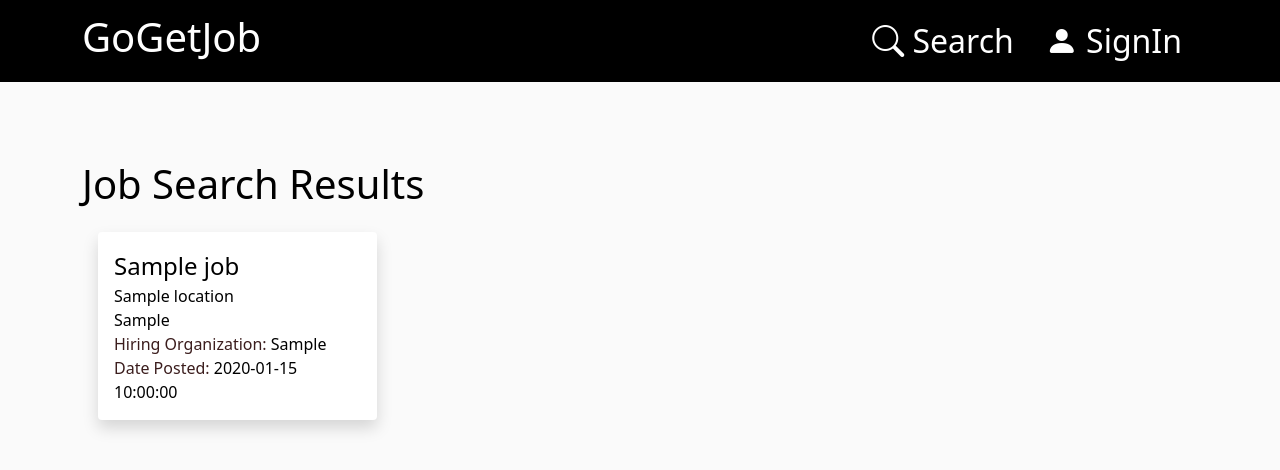
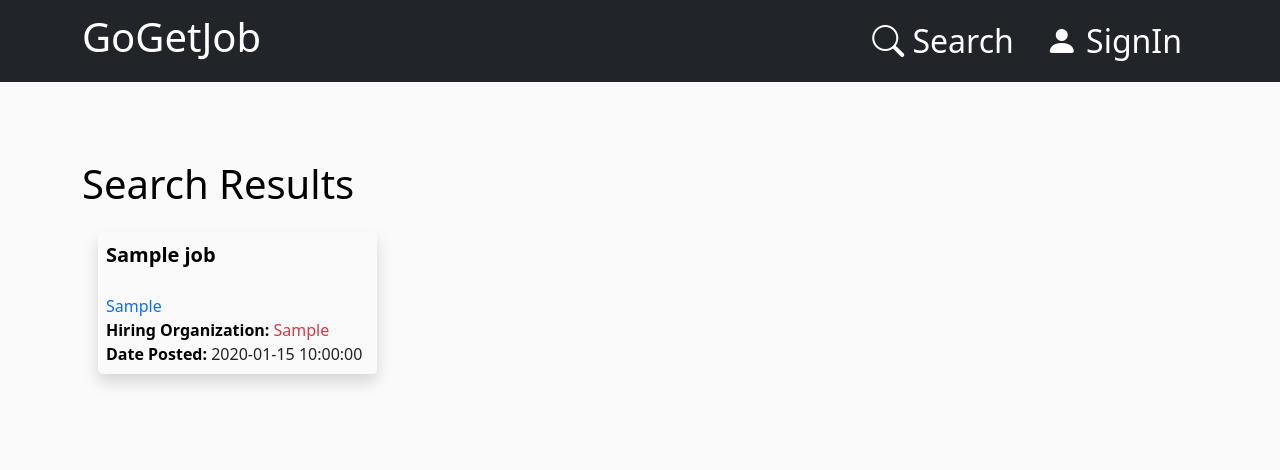
Before and after one commit to grillzwitu/gogetjob, a Flask app: template job_func/templates/job_results.html in a window 1280 px wide. Shown: the top 470 px of the page. Run offline with Flask 2, Linux system fonts and the light colour scheme; the template is opened without the code that fills it: most values are stand-ins (such as "Sample title", 1, 10 or a date in 2020); data that the repository does not hold is empty; some libraries are stand-ins or nearby versions.

Commit message:
updatedcss and html

```diff
--- a/job_func/static/main.css
+++ b/job_func/static/main.css
@@ -91,10 +91,20 @@ a.article-title:hover {
   color:#ffffff
 }
 
+.col-3 {
+  transition: 250ms;
+}
+
 .col-3:hover{
-  border: thin solid #000000;
+  border: 0.02em solid #00000046;
+  background-color: #0e04041f;
 }
 
 .red-text {
   color: rgb(59, 29, 29);
 }
+
+.job-title {
+  text-decoration: none;
+  color: inherit;
+}
--- a/job_func/templates/job_results.html
+++ b/job_func/templates/job_results.html
@@ -1,17 +1,16 @@
 {% extends "layout.html" %}
         {% block content %}
-            <h1>Job Search Results</h1>
-
+            <h1>Search Results</h1>
 
                 <div class="container">
                     <div class="row">
                         {% for job in job_results %}
-                            <div class="col-3 shadow p-3 m-3  bg-body rounded">
-                                <span class="fs-4 " > {{ job.title }} </span><br>
-                                <span class="fw-light"> {{ job.location }}</span><br>
-                                <span class="fw-light"> {{ job.job_type }} </span><br>
-                                <span class="fs-6 red-text">Hiring Organization: </span><span class="fw-light"> {{ job.hiring_organisation }}</span><br>
-                                <span class="fs-6 red-text">Date Posted: </span><span class="fw-light"> {{ job.date_posted }}</span>
+                            <div class="col-3 shadow p-2 m-3 rounded-3">
+                                <span class="fs-5 fw-bold" > <a href= "https://weworkremotely.com{{ job.link }}" class="job-title">  {{ job.title }}  </a> </span><br>
+                                <span class="fw-light text-primary"> {{ job.search_location }}</span><br>
+                                <span class="fw-light text-primary"> {{ job.job_type }} </span><br>
+                                <span class="fs-6 fw-bold">Hiring Organization: </span><span class="text-danger"> {{ job.hiring_organisation }}</span><br>
+                                <span class="fs-6 fw-bold">Date Posted: </span><span class="text-dark"> {{ job.date_posted }}</span>
                             </div>
                         {% endfor %}
                     </div>
--- a/job_func/templates/layout.html
+++ b/job_func/templates/layout.html
@@ -16,7 +16,7 @@
 </head>
     <body>
     <header class="site-header">
-  <nav class="navbar navbar-expand-md navbar-dark bg-steel fixed-top">
+  <nav class="navbar navbar-expand-md navbar-dark bg-dark fixed-top">
     <div class="container">
       <a class="navbar-brand mr-4" href="/"><strong><h1>GoGetJob</h1></strong></a>
       <button class="navbar-toggler" type="button" data-toggle="collapse" data-target="#navbarToggle" aria-controls="navbarToggle" aria-expanded="false" aria-label="Toggle navigation">
```
